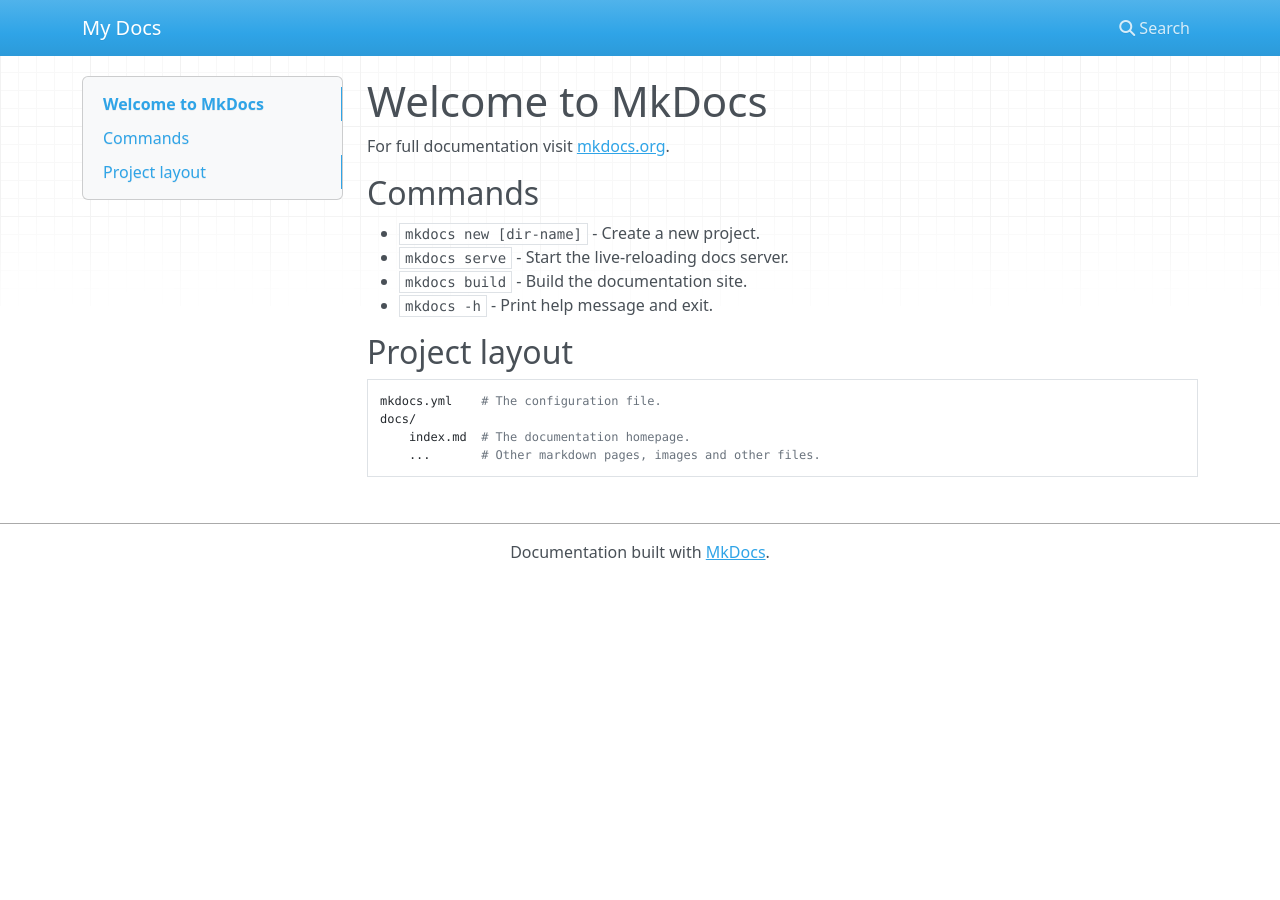
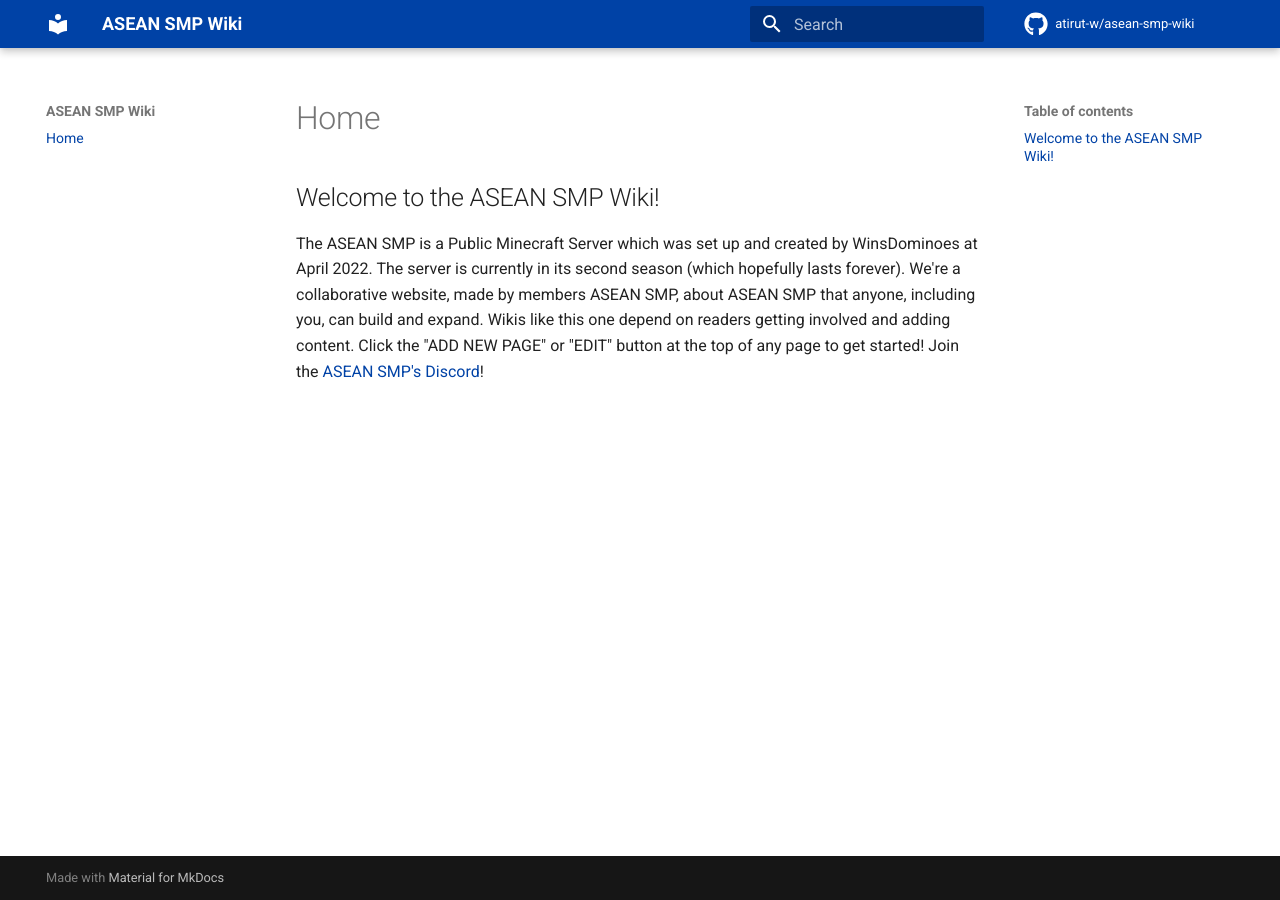
Before and after one commit to atirut-w/asean-smp-wiki, an MkDocs documentation site: the page built from docs/index.md, in a window 1280 px wide. Built offline with MkDocs 1.6.1 and Material for MkDocs 9.7.7, drawn with Linux system fonts in a browser that asks for light colours; nearby versions of some CDN libraries; comment, search, counter and statistics services are not loaded.

Commit message:
Add some content

```diff
--- /dev/null
+++ b/docs/css/asean.css
@@ -0,0 +1,4 @@
+:root {
+    --md-primary-fg-color: #0042a6;
+    --md-accent-fg-color: #ffa500;
+}
--- a/docs/index.md
+++ b/docs/index.md
@@ -1,17 +1,3 @@
-# Welcome to MkDocs
-
-For full documentation visit [mkdocs.org](https://www.mkdocs.org).
-
-## Commands
-
-* `mkdocs new [dir-name]` - Create a new project.
-* `mkdocs serve` - Start the live-reloading docs server.
-* `mkdocs build` - Build the documentation site.
-* `mkdocs -h` - Print help message and exit.
-
-## Project layout
-
-    mkdocs.yml    # The configuration file.
-    docs/
-        index.md  # The documentation homepage.
-        ...       # Other markdown pages, images and other files.
+# Home
+## Welcome to the ASEAN SMP Wiki!
+The ASEAN SMP is a Public Minecraft Server which was set up and created by WinsDominoes at April 2022. The server is currently in its second season (which hopefully lasts forever). We're a collaborative website, made by members ASEAN SMP, about ASEAN SMP that anyone, including you, can build and expand. Wikis like this one depend on readers getting involved and adding content. Click the "ADD NEW PAGE" or "EDIT" button at the top of any page to get started! Join the [ASEAN SMP's Discord](https://discord.gg/5eVDbefvTp)!
--- a/mkdocs.yml
+++ b/mkdocs.yml
@@ -1 +1,30 @@
-site_name: My Docs
+site_name: ASEAN SMP Wiki
+site_url: https://atirut-w.github.io/asean-smp-wiki/
+
+repo_url: https://github.com/atirut-w/asean-smp-wiki/
+repo_name: atirut-w/asean-smp-wiki
+edit_uri: edit/main/docs/
+
+extra_css:
+  - css/asean.css
+
+theme:
+  name: material
+
+  icon:
+    repo: fontawesome/brands/github
+
+  features:
+    - navigation.instant
+    - navigation.tracking
+
+  palette:
+    - media: "(prefers-color-scheme)"
+    - media: "(prefers-color-scheme: light)"
+      scheme: "default"
+      primary: "custom"
+      accent: "custom"
+    - media: "(prefers-color-scheme: dark)"
+      scheme: "slate"
+      primary: "custom"
+      accent: "custom"
```
